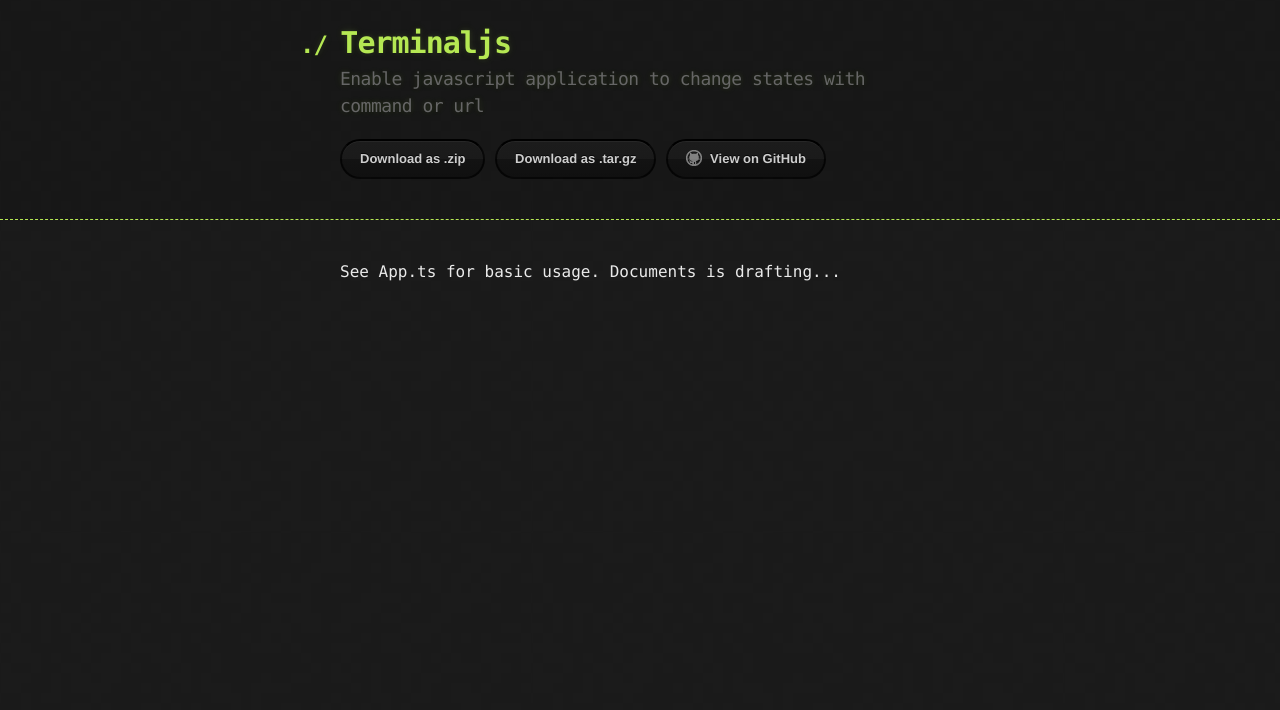
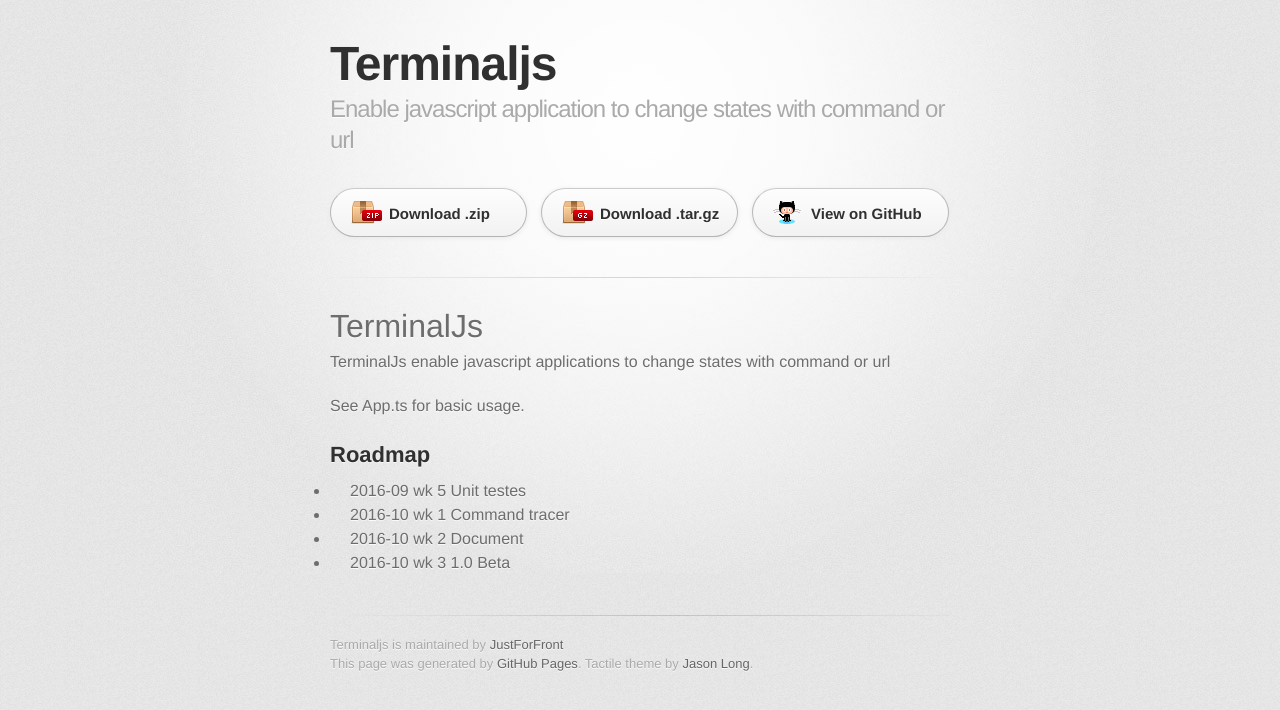
Before and after one commit to JustForFront/TerminalJs, a plain HTML site: page index.html in a window 1280 px wide. Drawn offline with Linux system fonts and the light colour scheme; a web font is replaced by a local one.

Commit message:
Create gh-pages branch via GitHub

```diff
--- a/index.html
+++ b/index.html
@@ -3,36 +3,59 @@
   <head>
     <meta charset='utf-8'>
     <meta http-equiv="X-UA-Compatible" content="chrome=1">
-
+    <link href='https://fonts.googleapis.com/css?family=Chivo:900' rel='stylesheet' type='text/css'>
     <link rel="stylesheet" type="text/css" href="stylesheets/stylesheet.css" media="screen">
     <link rel="stylesheet" type="text/css" href="stylesheets/github-dark.css" media="screen">
     <link rel="stylesheet" type="text/css" href="stylesheets/print.css" media="print">
-
+    <!--[if lt IE 9]>
+    <script src="//html5shiv.googlecode.com/svn/trunk/html5.js"></script>
+    <![endif]-->
     <title>Terminaljs by JustForFront</title>
   </head>
 
   <body>
+    <div id="container">
+      <div class="inner">
 
-    <header>
-      <div class="container">
-        <h1>Terminaljs</h1>
-        <h2>Enable javascript application to change states with command or url</h2>
+        <header>
+          <h1>Terminaljs</h1>
+          <h2>Enable javascript application to change states with command or url</h2>
+        </header>
 
-        <section id="downloads">
-          <a href="https://github.com/JustForFront/TerminalJs/zipball/master" class="btn">Download as .zip</a>
-          <a href="https://github.com/JustForFront/TerminalJs/tarball/master" class="btn">Download as .tar.gz</a>
-          <a href="https://github.com/JustForFront/TerminalJs" class="btn btn-github"><span class="icon"></span>View on GitHub</a>
+        <section id="downloads" class="clearfix">
+          <a href="https://github.com/JustForFront/TerminalJs/zipball/master" id="download-zip" class="button"><span>Download .zip</span></a>
+          <a href="https://github.com/JustForFront/TerminalJs/tarball/master" id="download-tar-gz" class="button"><span>Download .tar.gz</span></a>
+          <a href="https://github.com/JustForFront/TerminalJs" id="view-on-github" class="button"><span>View on GitHub</span></a>
         </section>
-      </div>
-    </header>
 
-    <div class="container">
-      <section id="main_content">
-        <p>See App.ts for basic usage.
-Documents is drafting...</p>
-      </section>
-    </div>
+        <hr>
+
+        <section id="main_content">
+          <h1>
+<a id="terminaljs" class="anchor" href="#terminaljs" aria-hidden="true"><span aria-hidden="true" class="octicon octicon-link"></span></a>TerminalJs</h1>
+
+<p>TerminalJs enable javascript applications to change states with command or url</p>
+
+<p>See App.ts for basic usage.</p>
+
+<h2>
+<a id="roadmap" class="anchor" href="#roadmap" aria-hidden="true"><span aria-hidden="true" class="octicon octicon-link"></span></a>Roadmap</h2>
+
+<ul>
+<li>2016-09 wk 5 Unit testes</li>
+<li>2016-10 wk 1 Command tracer</li>
+<li>2016-10 wk 2 Document</li>
+<li>2016-10 wk 3 1.0 Beta</li>
+</ul>
+        </section>
+
+        <footer>
+          Terminaljs is maintained by <a href="https://github.com/JustForFront">JustForFront</a><br>
+          This page was generated by <a href="https://pages.github.com">GitHub Pages</a>. Tactile theme by <a href="https://twitter.com/jasonlong">Jason Long</a>.
+        </footer>
 
 
+      </div>
+    </div>
   </body>
 </html>
--- a/params.json
+++ b/params.json
@@ -1,6 +1,6 @@
 {
   "name": "Terminaljs",
   "tagline": "Enable javascript application to change states with command or url",
-  "body": "See App.ts for basic usage.\r\nDocuments is drafting...",
+  "body": "# TerminalJs\r\n\r\nTerminalJs enable javascript applications to change states with command or url\r\n\r\nSee App.ts for basic usage.\r\n\r\n## Roadmap\r\n\r\n* 2016-09 wk 5 Unit testes\r\n* 2016-10 wk 1 Command tracer\r\n* 2016-10 wk 2 Document\r\n* 2016-10 wk 3 1.0 Beta\r\n",
   "note": "Don't delete this file! It's used internally to help with page regeneration."
 }
--- a/stylesheets/stylesheet.css
+++ b/stylesheets/stylesheet.css
@@ -1,247 +1,373 @@
+/* http://meyerweb.com/eric/tools/css/reset/
+   v2.0 | 20110126
+   License: none (public domain)
+*/
+html, body, div, span, applet, object, iframe,
+h1, h2, h3, h4, h5, h6, p, blockquote, pre,
+a, abbr, acronym, address, big, cite, code,
+del, dfn, em, img, ins, kbd, q, s, samp,
+small, strike, strong, sub, sup, tt, var,
+b, u, i, center,
+dl, dt, dd, ol, ul, li,
+fieldset, form, label, legend,
+table, caption, tbody, tfoot, thead, tr, th, td,
+article, aside, canvas, details, embed,
+figure, figcaption, footer, header, hgroup,
+menu, nav, output, ruby, section, summary,
+time, mark, audio, video {
+	padding: 0;
+	margin: 0;
+	font: inherit;
+	font-size: 100%;
+	vertical-align: baseline;
+	border: 0;
+}
+/* HTML5 display-role reset for older browsers */
+article, aside, details, figcaption, figure,
+footer, header, hgroup, menu, nav, section {
+	display: block;
+}
 body {
-  margin: 0;
-  padding: 0;
-  background: #151515 url("../images/bkg.png") 0 0;
-  color: #eaeaea;
-  font: 16px;
-  line-height: 1.5;
-  font-family: Monaco, "Bitstream Vera Sans Mono", "Lucida Console", Terminal, monospace;
+	line-height: 1;
+}
+ol, ul {
+	list-style: none;
+}
+blockquote, q {
+	quotes: none;
+}
+blockquote:before, blockquote:after,
+q:before, q:after {
+	content: '';
+	content: none;
+}
+table {
+	border-spacing: 0;
+	border-collapse: collapse;
 }
 
-/* General & 'Reset' Stuff */
+/* LAYOUT STYLES */
+body {
+  font-family: 'Helvetica Neue', Helvetica, Arial, serif;
+  font-size: 1em;
+  line-height: 1.5;
+  color: #6d6d6d;
+  text-shadow: 0 1px 0 rgba(255, 255, 255, 0.8);
+  background: #e7e7e7 url(../images/body-bg.png) 0 0 repeat;
+}
 
-.container {
-  width: 90%;
-  max-width: 600px;
+a {
+  color: #d5000d;
+}
+a:hover {
+  color: #c5000c;
+}
+
+header {
+  padding-top: 35px;
+  padding-bottom: 25px;
+}
+
+header h1 {
+  font-family: 'Chivo', 'Helvetica Neue', Helvetica, Arial, serif;
+  font-size: 48px; font-weight: 900;
+  line-height: 1.2;
+  color: #303030;
+  letter-spacing: -1px;
+}
+
+header h2 {
+  font-size: 24px;
+  font-weight: normal;
+  line-height: 1.3;
+  color: #aaa;
+  letter-spacing: -1px;
+}
+
+#container {
+  min-height: 595px;
+  background: transparent url(../images/highlight-bg.jpg) 50% 0 no-repeat;
+}
+
+.inner {
+  width: 620px;
   margin: 0 auto;
 }
 
-section {
-  display: block;
-  margin: 0 0 20px 0;
+#container .inner img {
+  max-width: 100%;
 }
 
-h1, h2, h3, h4, h5, h6 {
-  margin: 0 0 20px;
+#downloads {
+  margin-bottom: 40px;
 }
 
-li {
-  line-height: 1.4 ;
+a.button {
+  display: block;
+  float: left;
+  width: 179px;
+  padding: 12px 8px 12px 8px;
+  margin-right: 14px;
+  font-size: 15px;
+  font-weight: bold;
+  line-height: 25px;
+  color: #303030;
+  background: #fdfdfd; /* Old browsers */
+  background: -moz-linear-gradient(top,  #fdfdfd 0%, #f2f2f2 100%); /* FF3.6+ */
+  background: -webkit-gradient(linear, left top, left bottom, color-stop(0%,#fdfdfd), color-stop(100%,#f2f2f2)); /* Chrome,Safari4+ */
+  background: -webkit-linear-gradient(top,  #fdfdfd 0%,#f2f2f2 100%); /* Chrome10+,Safari5.1+ */
+  background: -o-linear-gradient(top,  #fdfdfd 0%,#f2f2f2 100%); /* Opera 11.10+ */
+  background: -ms-linear-gradient(top,  #fdfdfd 0%,#f2f2f2 100%); /* IE10+ */
+  background: linear-gradient(top,  #fdfdfd 0%,#f2f2f2 100%); /* W3C */
+  filter: progid:DXImageTransform.Microsoft.gradient( startColorstr='#fdfdfd', endColorstr='#f2f2f2',GradientType=0 ); /* IE6-9 */
+  border-top: solid 1px #cbcbcb;
+  border-right: solid 1px #b7b7b7;
+  border-bottom: solid 1px #b3b3b3;
+  border-left: solid 1px #b7b7b7;
+  border-radius: 30px;
+  -webkit-box-shadow: 10px 10px 5px #888;
+  -moz-box-shadow: 10px 10px 5px #888;
+  box-shadow: 0px 1px 5px #e8e8e8;
+  -moz-border-radius: 30px;
+  -webkit-border-radius: 30px;
+}
+a.button:hover {
+  background: #fafafa; /* Old browsers */
+  background: -moz-linear-gradient(top,  #fdfdfd 0%, #f6f6f6 100%); /* FF3.6+ */
+  background: -webkit-gradient(linear, left top, left bottom, color-stop(0%,#fdfdfd), color-stop(100%,#f6f6f6)); /* Chrome,Safari4+ */
+  background: -webkit-linear-gradient(top,  #fdfdfd 0%,#f6f6f6 100%); /* Chrome10+,Safari5.1+ */
+  background: -o-linear-gradient(top,  #fdfdfd 0%,#f6f6f6 100%); /* Opera 11.10+ */
+  background: -ms-linear-gradient(top,  #fdfdfd 0%,#f6f6f6 100%); /* IE10+ */
+  background: linear-gradient(top,  #fdfdfd 0%,#f6f6f6, 100%); /* W3C */
+  filter: progid:DXImageTransform.Microsoft.gradient( startColorstr='#fdfdfd', endColorstr='#f6f6f6',GradientType=0 ); /* IE6-9 */
+  border-top: solid 1px #b7b7b7;
+  border-right: solid 1px #b3b3b3;
+  border-bottom: solid 1px #b3b3b3;
+  border-left: solid 1px #b3b3b3;
 }
 
-/* Header, <header>
-   header   - container
-   h1       - project name
-   h2       - project description
-*/
-
-header {
-  background: rgba(0, 0, 0, 0.1);
-  width: 100%;
-  border-bottom: 1px dashed #b5e853;
-  padding: 20px 0;
-  margin: 0 0 40px 0;
+a.button span {
+  display: block;
+  height: 23px;
+  padding-left: 50px;
 }
 
-header h1 {
-  font-size: 30px;
-  line-height: 1.5;
-  margin: 0 0 0 -40px;
-  font-weight: bold;
-  font-family: Monaco, "Bitstream Vera Sans Mono", "Lucida Console", Terminal, monospace;
-  color: #b5e853;
-  text-shadow: 0 1px 1px rgba(0, 0, 0, 0.1),
-               0 0 5px rgba(181, 232, 83, 0.1),
-               0 0 10px rgba(181, 232, 83, 0.1);
-  letter-spacing: -1px;
-  -webkit-font-smoothing: antialiased;
+#download-zip span {
+  background: transparent url(../images/zip-icon.png) 12px 50% no-repeat;
+}
+#download-tar-gz span {
+  background: transparent url(../images/tar-gz-icon.png) 12px 50% no-repeat;
+}
+#view-on-github span {
+  background: transparent url(../images/octocat-icon.png) 12px 50% no-repeat;
+}
+#view-on-github {
+  margin-right: 0;
 }
 
-header h1:before {
-  content: "./ ";
-  font-size: 24px;
+code, pre {
+  margin-bottom: 30px;
+  font-family: Monaco, "Bitstream Vera Sans Mono", "Lucida Console", Terminal;
+  font-size: 14px;
+  color: #222;
 }
 
-header h2 {
-  font-size: 18px;
-  font-weight: 300;
-  color: #666;
+code {
+  padding: 0 3px;
+  background-color: #f2f2f2;
+  border: solid 1px #ddd;
 }
 
-#downloads .btn {
-  display: inline-block;
-  text-align: center;
-  margin: 0;
+pre {
+  padding: 20px;
+  overflow: auto;
+  color: #f2f2f2;
+  text-shadow: none;
+  background: #303030;
+}
+pre code {
+  padding: 0;
+  color: #f2f2f2;
+  background-color: #303030;
+  border: none;
 }
 
-/* Main Content
-*/
-
-#main_content {
-  width: 100%;
-  -webkit-font-smoothing: antialiased;
-}
-section img {
-  max-width: 100%
+ul, ol, dl {
+  margin-bottom: 20px;
 }
 
-h1, h2, h3, h4, h5, h6 {
-  font-weight: normal;
-  font-family: Monaco, "Bitstream Vera Sans Mono", "Lucida Console", Terminal, monospace;
-  color: #b5e853;
-  letter-spacing: -0.03em;
-  text-shadow: 0 1px 1px rgba(0, 0, 0, 0.1),
-               0 0 5px rgba(181, 232, 83, 0.1),
-               0 0 10px rgba(181, 232, 83, 0.1);
+
+/* COMMON STYLES */
+
+hr {
+  height: 1px;
+  padding-bottom: 1em;
+  margin-top: 1em;
+  line-height: 1px;
+  background: transparent url('../images/hr.png') 50% 0 no-repeat;
+  border: none;
 }
 
-#main_content h1 {
-  font-size: 30px;
-}
-
-#main_content h2 {
-  font-size: 24px;
-}
-
-#main_content h3 {
-  font-size: 18px;
-}
-
-#main_content h4 {
-  font-size: 14px;
-}
-
-#main_content h5 {
-  font-size: 12px;
-  text-transform: uppercase;
-  margin: 0 0 5px 0;
-}
-
-#main_content h6 {
-  font-size: 12px;
-  text-transform: uppercase;
-  color: #999;
-  margin: 0 0 5px 0;
-}
-
-dt {
-  font-style: italic;
+strong {
   font-weight: bold;
 }
 
-ul li {
-  list-style: none;
-}
-
-ul li:before {
-  content: ">>";
-  font-family: Monaco, "Bitstream Vera Sans Mono", "Lucida Console", Terminal, monospace;
-  font-size: 13px;
-  color: #b5e853;
-  margin-left: -37px;
-  margin-right: 21px;
-  line-height: 16px;
-}
-
-blockquote {
-  color: #aaa;
-  padding-left: 10px;
-  border-left: 1px dotted #666;
-}
-
-pre {
-  background: rgba(0, 0, 0, 0.9);
-  border: 1px solid rgba(255, 255, 255, 0.15);
-  padding: 10px;
-  font-size: 14px;
-  color: #b5e853;
-  border-radius: 2px;
-  -moz-border-radius: 2px;
-  -webkit-border-radius: 2px;
-  text-wrap: normal;
-  overflow: auto;
-  overflow-y: hidden;
+em {
+  font-style: italic;
 }
 
 table {
   width: 100%;
-  margin: 0 0 20px 0;
+  border: 1px solid #ebebeb;
 }
 
 th {
-  text-align: left;
-  border-bottom: 1px dashed #b5e853;
-  padding: 5px 10px;
+  font-weight: 500;
 }
 
 td {
-  padding: 5px 10px;
+  font-weight: 300;
+  text-align: center;
+  border: 1px solid #ebebeb;
 }
 
-hr {
-  height: 0;
-  border: 0;
-  border-bottom: 1px dashed #b5e853;
-  color: #b5e853;
+form {
+  padding: 20px;
+  background: #f2f2f2;
+
 }
 
-/* Buttons
-*/
 
-.btn {
-  display: inline-block;
-  background: -webkit-linear-gradient(top, rgba(40, 40, 40, 0.3), rgba(35, 35, 35, 0.3) 50%, rgba(10, 10, 10, 0.3) 50%, rgba(0, 0, 0, 0.3));
-  padding: 8px 18px;
-  border-radius: 50px;
-  border: 2px solid rgba(0, 0, 0, 0.7);
-  border-bottom: 2px solid rgba(0, 0, 0, 0.7);
-  border-top: 2px solid rgba(0, 0, 0, 1);
-  color: rgba(255, 255, 255, 0.8);
-  font-family: Helvetica, Arial, sans-serif;
-  font-weight: bold;
-  font-size: 13px;
-  text-decoration: none;
-  text-shadow: 0 -1px 0 rgba(0, 0, 0, 0.75);
-  box-shadow: inset 0 1px 0 rgba(255, 255, 255, 0.05);
+/* GENERAL ELEMENT TYPE STYLES */
+
+h1 {
+  font-size: 32px;
 }
 
-.btn:hover {
-  background: -webkit-linear-gradient(top, rgba(40, 40, 40, 0.6), rgba(35, 35, 35, 0.6) 50%, rgba(10, 10, 10, 0.8) 50%, rgba(0, 0, 0, 0.8));
+h2 {
+  margin-bottom: 8px;
+  font-size: 22px;
+  font-weight: bold;
+  color: #303030;
 }
 
-.btn .icon {
-  display: inline-block;
-  width: 16px;
-  height: 16px;
-  margin: 1px 8px 0 0;
-  float: left;
+h3 {
+  margin-bottom: 8px;
+  font-size: 18px;
+  font-weight: bold;
+  color: #d5000d;
 }
 
-.btn-github .icon {
-  opacity: 0.6;
-  background: url("../images/blacktocat.png") 0 0 no-repeat;
+h4 {
+  font-size: 16px;
+  font-weight: bold;
+  color: #303030;
 }
 
-/* Links
-   a, a:hover, a:visited
-*/
+h5 {
+  font-size: 1em;
+  color: #303030;
+}
+
+h6 {
+  font-size: .8em;
+  color: #303030;
+}
+
+p {
+  margin-bottom: 20px;
+  font-weight: 300;
+}
 
 a {
-  color: #63c0f5;
-  text-shadow: 0 0 5px rgba(104, 182, 255, 0.5);
+  text-decoration: none;
 }
 
-/* Clearfix */
-
-.cf:before, .cf:after {
-  content:"";
-  display:table;
+p a {
+  font-weight: 400;
 }
 
-.cf:after {
-  clear:both;
+blockquote {
+  padding: 0 0 0 30px;
+  margin-bottom: 20px;
+  font-size: 1.6em;
+  border-left: 10px solid #e9e9e9;
 }
 
-.cf {
-  zoom:1;
+ul li {
+  list-style-position: inside;
+  list-style: disc;
+  padding-left: 20px;
 }
+
+ol li {
+  list-style-position: inside;
+  list-style: decimal;
+  padding-left: 3px;
+}
+
+dl dt {
+  color: #303030;
+}
+
+footer {
+  padding-top: 20px;
+  padding-bottom: 30px;
+  margin-top: 40px;
+  font-size: 13px;
+  color: #aaa;
+  background: transparent url('../images/hr.png') 0 0 no-repeat;
+}
+
+footer a {
+  color: #666;
+}
+footer a:hover {
+  color: #444;
+}
+
+/* MISC */
+.clearfix:after {
+  display: block;
+  height: 0;
+  clear: both;
+  visibility: hidden;
+  content: '.';
+}
+
+.clearfix {display: inline-block;}
+* html .clearfix {height: 1%;}
+.clearfix {display: block;}
+
+/* #Media Queries
+================================================== */
+
+/* Smaller than standard 960 (devices and browsers) */
+@media only screen and (max-width: 959px) { }
+
+/* Tablet Portrait size to standard 960 (devices and browsers) */
+@media only screen and (min-width: 768px) and (max-width: 959px) { }
+
+/* All Mobile Sizes (devices and browser) */
+@media only screen and (max-width: 767px) {
+  header {
+    padding-top: 10px;
+    padding-bottom: 10px;
+  }
+  #downloads {
+    margin-bottom: 25px;
+  }
+  #download-zip, #download-tar-gz {
+    display: none;
+  }
+  .inner {
+    width: 94%;
+    margin: 0 auto;
+  }
+}
+
+/* Mobile Landscape Size to Tablet Portrait (devices and browsers) */
+@media only screen and (min-width: 480px) and (max-width: 767px) { }
+
+/* Mobile Portrait Size to Mobile Landscape Size (devices and browsers) */
+@media only screen and (max-width: 479px) { }
```
